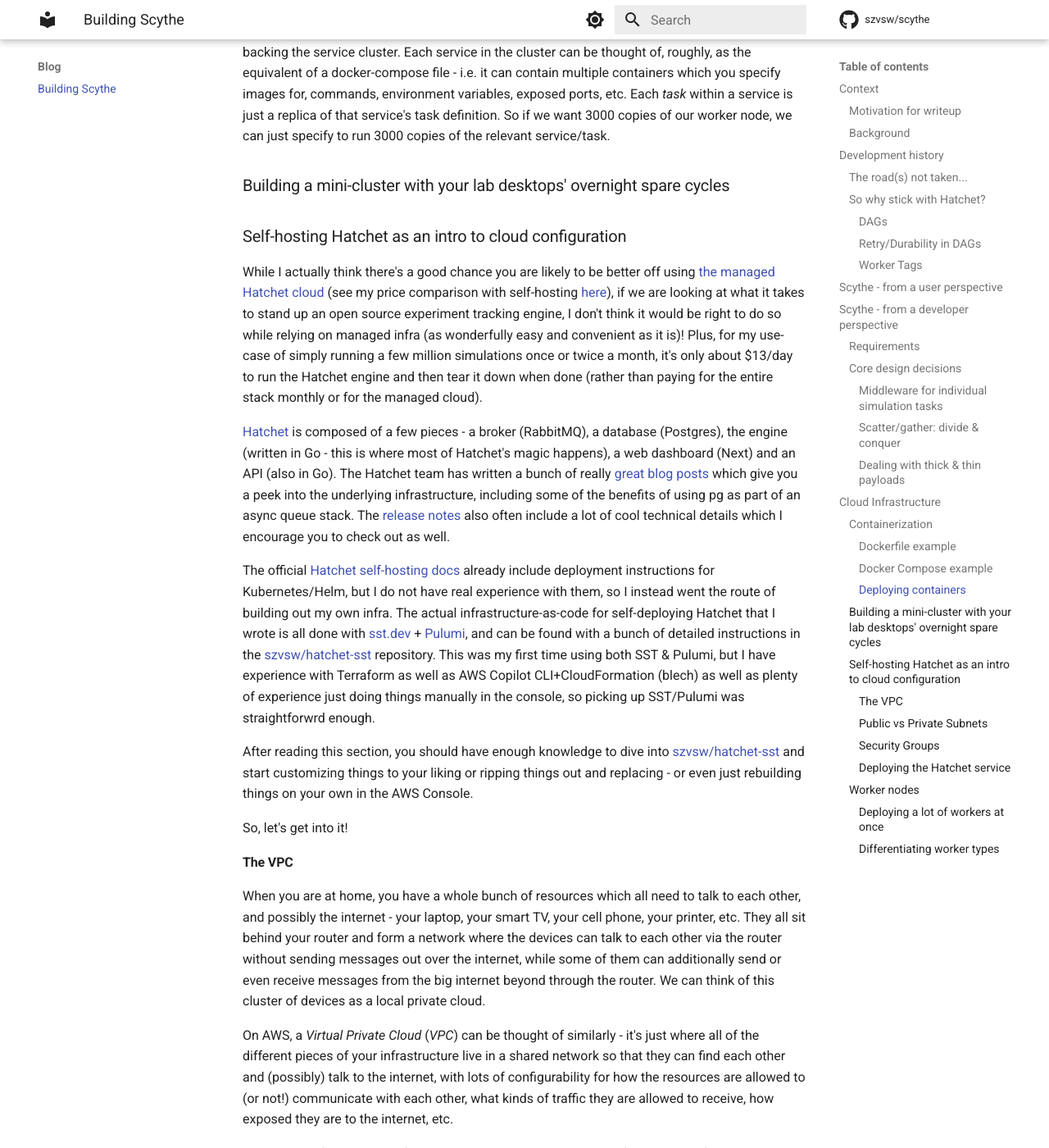
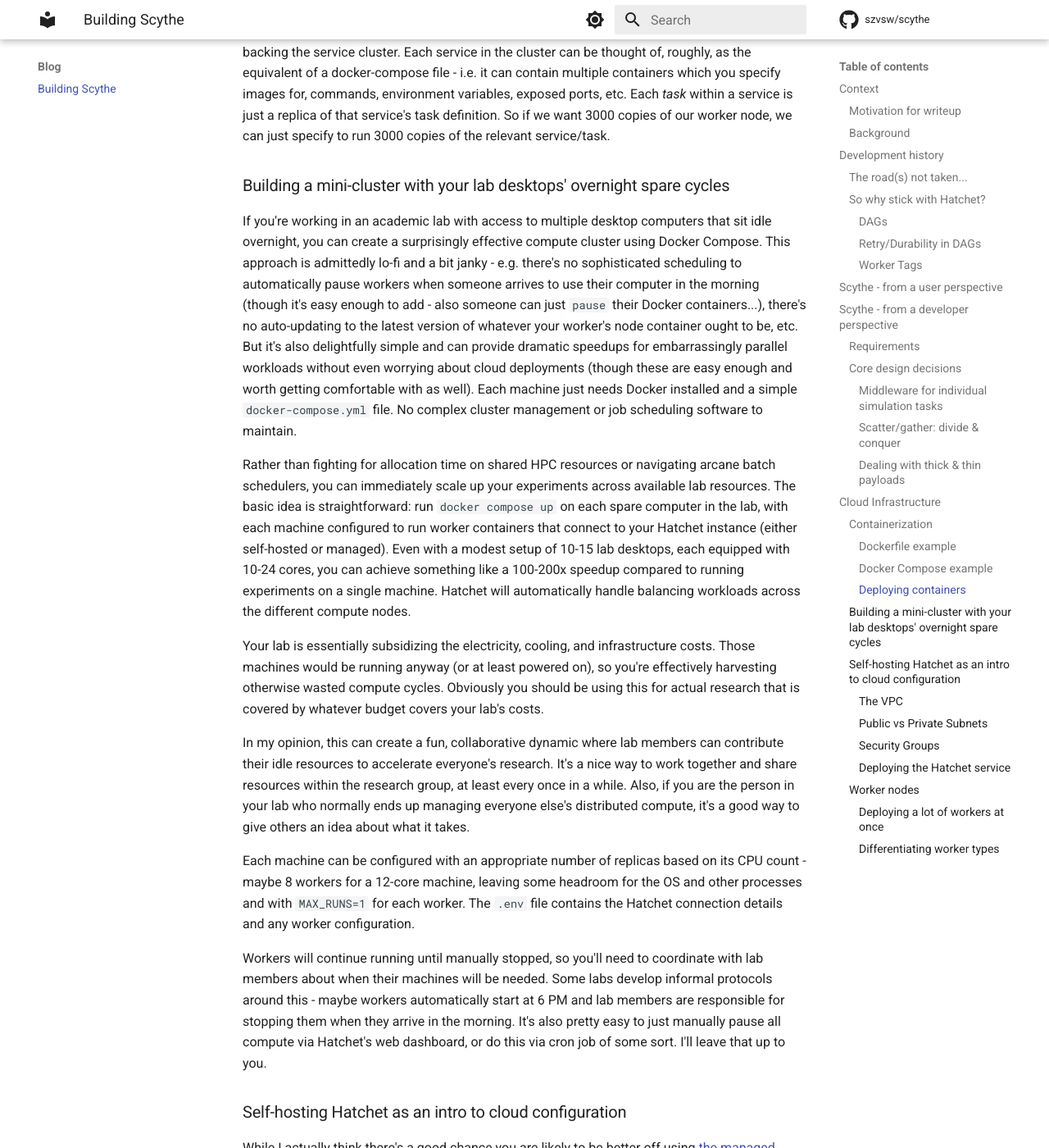
Before and after one commit to szvsw/scythe, an MkDocs documentation site: the page built from docs/blog/building-scythe.md, in a window 1280 px wide and 1400 px high, scrolled down 22490 px. Shown: the whole window at 82% size. Built offline with MkDocs 1.6.1 and Material for MkDocs 9.7.7, drawn with Linux system fonts in a browser that asks for light colours; comment, search, counter and statistics services are not loaded.

Commit message:
add lab cluster note

```diff
--- a/docs/blog/building-scythe.md
+++ b/docs/blog/building-scythe.md
@@ -1031,6 +1031,19 @@
 
 ### Building a mini-cluster with your lab desktops' overnight spare cycles
 
+If you're working in an academic lab with access to multiple desktop computers that sit idle overnight, you can create a surprisingly effective compute cluster using Docker Compose. This approach is admittedly lo-fi and a bit janky - e.g. there's no sophisticated scheduling to automatically pause workers when someone arrives to use their computer in the morning (though it's easy enough to add - also someone can just `pause` their Docker containers...), there's no auto-updating to the latest version of whatever your worker's node container ought to be, etc. But it's also delightfully simple and can provide dramatic speedups for embarrassingly parallel workloads without even worrying about cloud deployments (though these are easy enough and worth getting comfortable with as well). Each machine just needs Docker installed and a simple `docker-compose.yml` file. No complex cluster management or job scheduling software to maintain.
+
+Rather than fighting for allocation time on shared HPC resources or navigating arcane batch schedulers, you can immediately scale up your experiments across available lab resources.
+The basic idea is straightforward: run `docker compose up` on each spare computer in the lab, with each machine configured to run worker containers that connect to your Hatchet instance (either self-hosted or managed). Even with a modest setup of 10-15 lab desktops, each equipped with 10-24 cores, you can achieve something like a 100-200x speedup compared to running experiments on a single machine. Hatchet will automatically handle balancing workloads across the different compute nodes.
+
+Your lab is essentially subsidizing the electricity, cooling, and infrastructure costs. Those machines would be running anyway (or at least powered on), so you're effectively harvesting otherwise wasted compute cycles. Obviously you should be using this for actual research that is covered by whatever budget covers your lab's costs.
+
+In my opinion, this can create a fun, collaborative dynamic where lab members can contribute their idle resources to accelerate everyone's research. It's a nice way to work together and share resources within the research group, at least every once in a while. Also, if you are the person in your lab who normally ends up managing everyone else's distributed compute, it's a good way to give others an idea about what it takes.
+
+Each machine can be configured with an appropriate number of replicas based on its CPU count - maybe 8 workers for a 12-core machine, leaving some headroom for the OS and other processes and with `MAX_RUNS=1` for each worker. The `.env` file contains the Hatchet connection details and any worker configuration.
+
+Workers will continue running until manually stopped, so you'll need to coordinate with lab members about when their machines will be needed. Some labs develop informal protocols around this - maybe workers automatically start at 6 PM and lab members are responsible for stopping them when they arrive in the morning. It's also pretty easy to just manually pause all compute via Hatchet's web dashboard, or do this via cron job of some sort. I'll leave that up to you.
+
 ### Self-hosting Hatchet as an intro to cloud configuration
 
 While I actually think there's a good chance you are likely to be better off using
```
